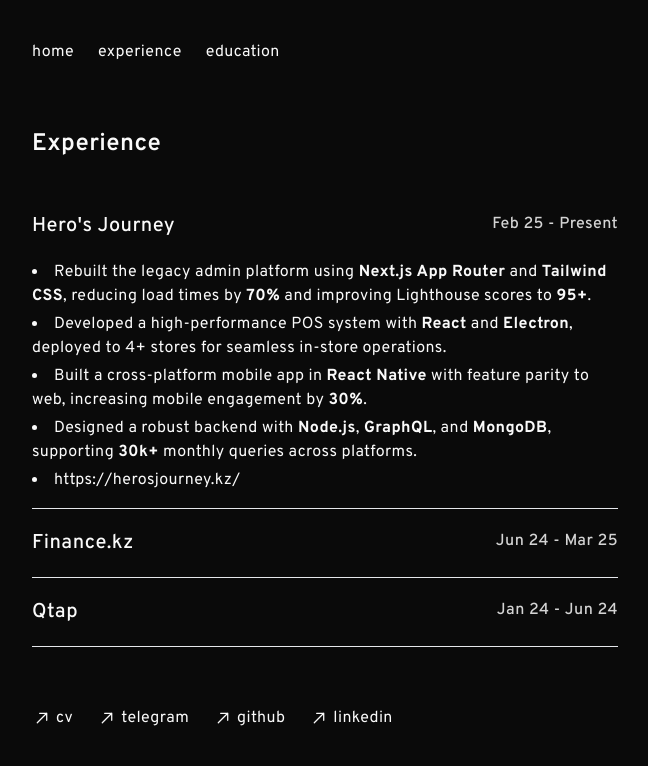
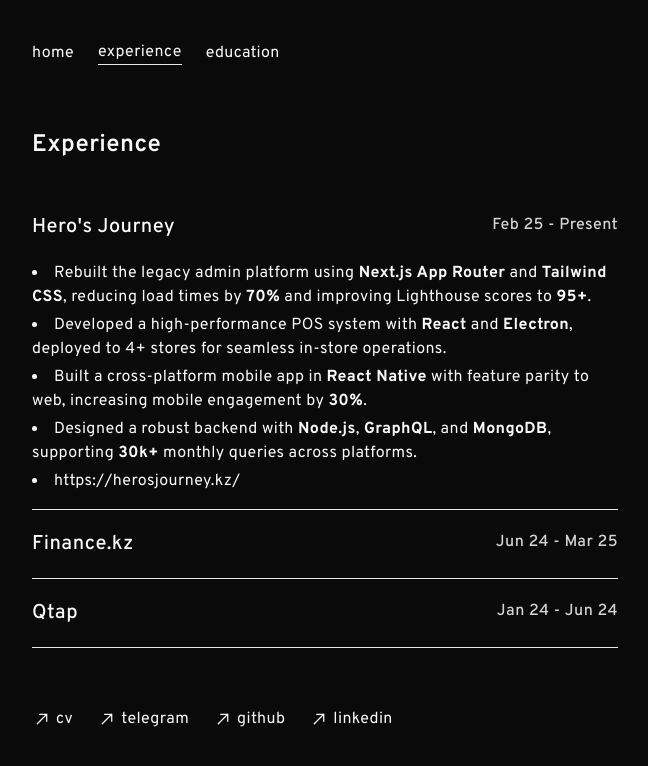
Before and after one commit to ye1sultan/portfolio, a Next.js app: page /experience in a window 1280 px wide. Shown: the top 766 px of the page, without its empty margins (315-963 px from the left). Built offline with nearby package versions, Linux system fonts and the light colour scheme.

Commit message:
feat: make active header button have bottom border

```diff
--- a/src/shared/widgets/header/index.tsx
+++ b/src/shared/widgets/header/index.tsx
@@ -1,12 +1,28 @@
+"use client";
+
+import { cn } from "@/shared/lib/utils";
 import Link from "next/link";
+import { usePathname } from "next/navigation";
 
 export const Header = () => {
+  const pathname = usePathname();
+
+  const isHome = pathname === "/" || pathname === "/home";
+  const isExperience = pathname === "/experience";
+  const isEducation = pathname === "/education";
+
   return (
     <header>
       <nav className="flex items-center gap-6">
-        <Link href="/home">home</Link>
-        <Link href="/experience">experience</Link>
-        <Link href="/education">education</Link>
+        <Link href="/home" className={cn(isHome ? "border-b" : "")}>
+          home
+        </Link>
+        <Link href="/experience" className={cn(isExperience ? "border-b" : "")}>
+          experience
+        </Link>
+        <Link href="/education" className={cn(isEducation ? "border-b" : "")}>
+          education
+        </Link>
       </nav>
     </header>
   );
```
